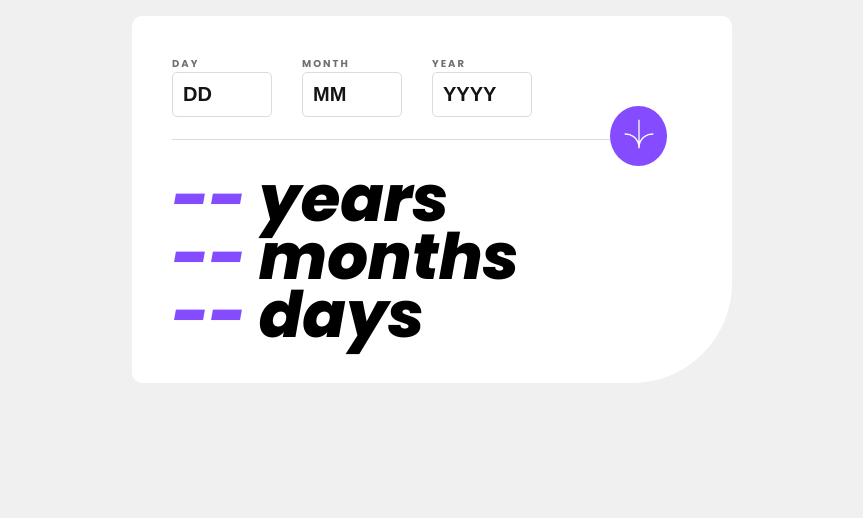
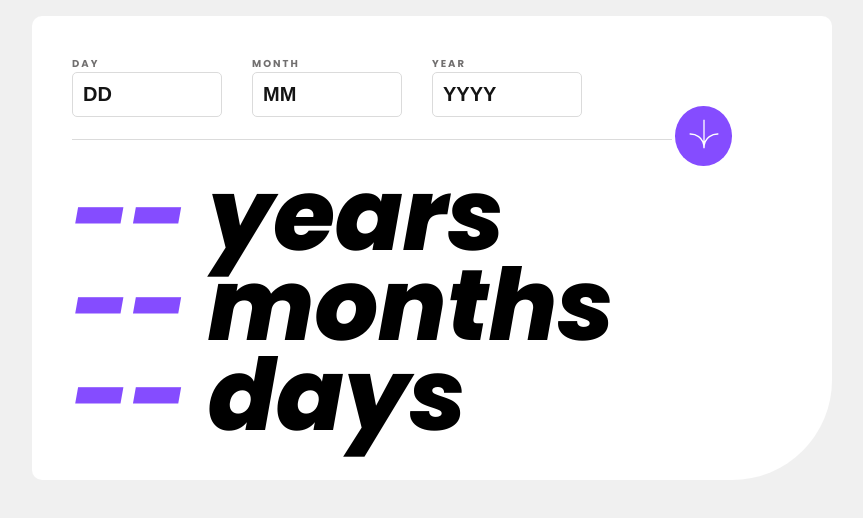
Before and after one commit to BlueElyas/age-calculator, a plain HTML site: page index.html in a window 1280 px wide. Shown: the whole page, without its empty margins (208-1071 px from the left). Drawn offline with Linux system fonts and the light colour scheme.

Commit message:
increase size of container elements

```diff
--- a/styles.css
+++ b/styles.css
@@ -105,19 +105,18 @@ input::placeholder {
     body{
         display: flex;
         justify-content: center;
-        align-items: center;
     }
     .container {
-        width: 600px;
+        width: 800px;
         align-items: start;
     }
 
     p{
-        font-size: 64px;
+        font-size: 100px;
     }
 
     .inputs {
-        width: 450px;
+        width: 600px;
     }
 
     .age-inputs{
@@ -132,7 +131,7 @@ input::placeholder {
     }
 
     input{
-        width: 100px;
+        width: 150px;
     }
 
 }
```
